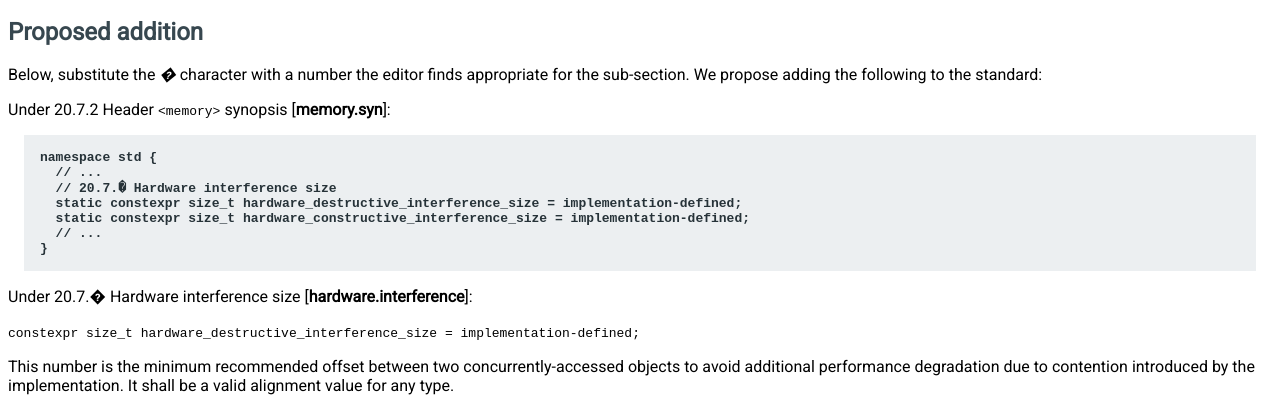
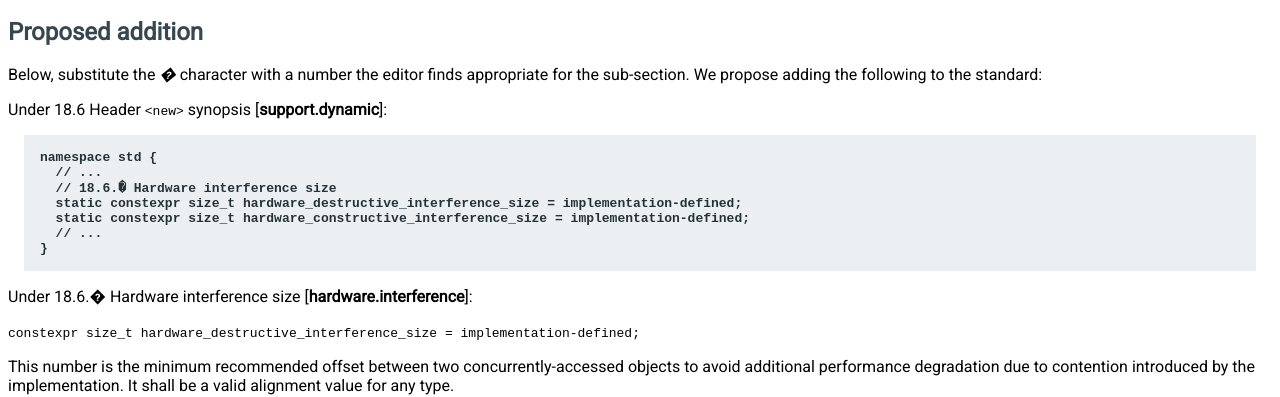
Before and after one commit to jfbastien/papers, a Sphinx documentation site: the page built from source/D0154R1.rst, in a window 1280 px wide and 900 px high, scrolled down 992 px. Shown: the part 160-557 px from the top of the window. Built offline with Sphinx 7.4.7, drawn with Linux system fonts in a browser that asks for light colours.

Commit message:
Move hardware_..._size to <new>
As per LEWG straw poll:
  https://issues.isocpp.org/show_bug.cgi?id=141

```diff
--- a/source/D0154R1.rst
+++ b/source/D0154R1.rst
@@ -66,19 +66,19 @@ Proposed addition
 Below, substitute the `�` character with a number the editor finds appropriate
 for the sub-section. We propose adding the following to the standard:
 
-Under 20.7.2 Header ``<memory>`` synopsis [**memory.syn**]:
+Under 18.6 Header ``<new>`` synopsis [**support.dynamic**]:
 
 .. code-block:: c++
 
   namespace std {
     // ...
-    // 20.7.� Hardware interference size
+    // 18.6.� Hardware interference size
     static constexpr size_t hardware_destructive_interference_size = implementation-defined;
     static constexpr size_t hardware_constructive_interference_size = implementation-defined;
     // ...
   }
 
-Under 20.7.� Hardware interference size [**hardware.interference**]:
+Under 18.6.� Hardware interference size [**hardware.interference**]:
 
 ``constexpr size_t hardware_destructive_interference_size = implementation-defined;``
 
```
Also changed, not shown: other parts of source/D0154R1.rst (+1 -1 lines).
